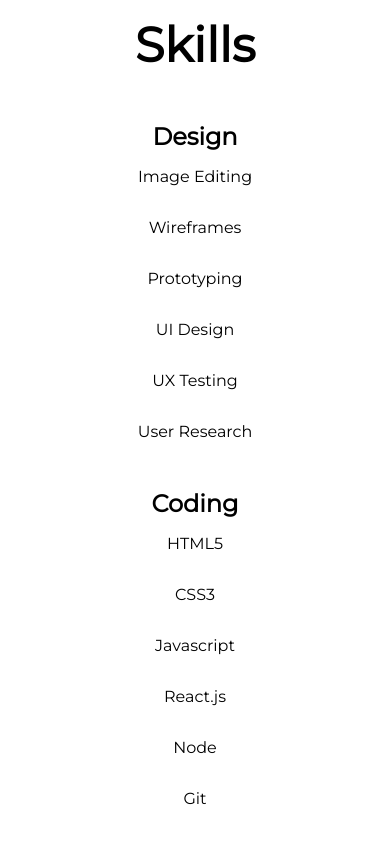
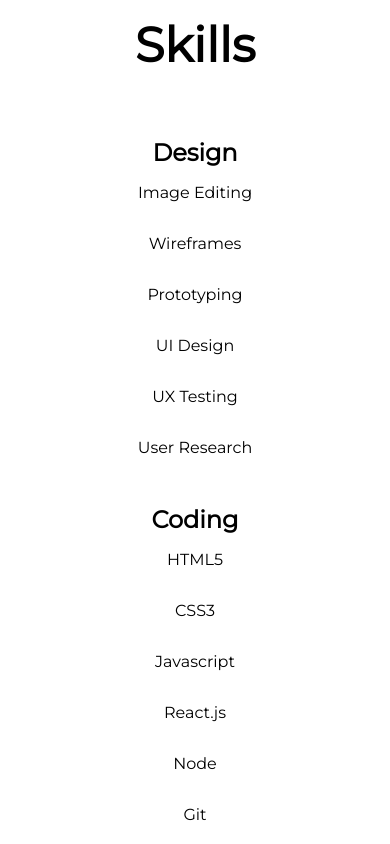
Before and after one commit to juanjosec5/portafolio, a website: page index.html in a window 390 px wide. Shown: the part 2340-3184 px from the top of the page. Drawn offline with Linux system fonts and the light colour scheme.

Commit message:
skills margins

```diff
--- a/css/main.scss
+++ b/css/main.scss
@@ -662,7 +662,7 @@ h3{
 
         .design{
           box-sizing: border-box;
-          margin: 0 1em;
+          margin: 1em 1em;
           display: flex;
           width: 150px;
           flex-direction: column;
@@ -676,8 +676,7 @@ h3{
 
         .coding{
           box-sizing: border-box;
-          margin: 0 1em;
-          margin-top: 2em;
+          margin: 1em 1em;
           width: 150px;
           display: flex;
           flex-direction: column;
```
Also changed, not shown: css/main.css.
